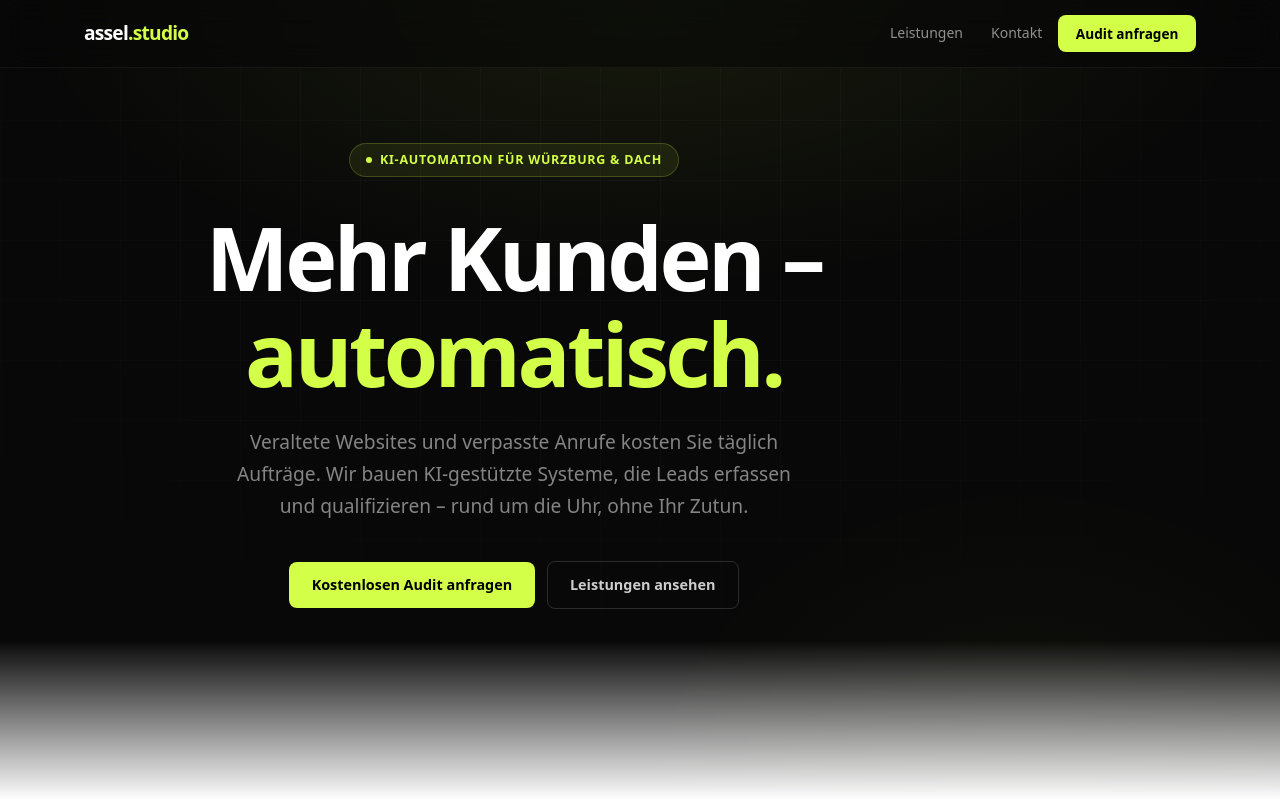
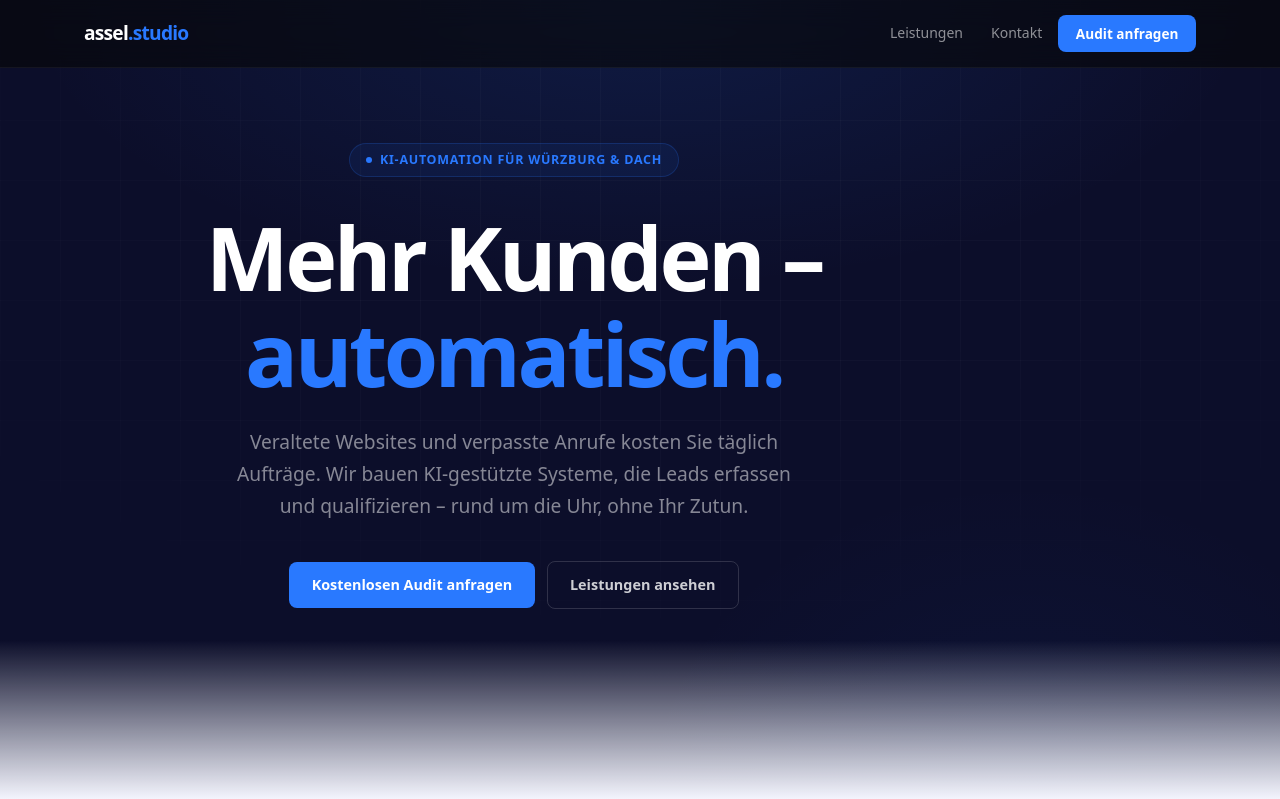
Before and after one commit to lassel98/assel.studio-website, a React (Vite) app: page / in a window 1280 px wide. Shown: the top 799 px of the page. Built offline with nearby package versions, Linux system fonts and the light colour scheme; a web font is replaced by a local one.

Commit message:
Update App.jsx and styling

```diff
--- a/src/index.css
+++ b/src/index.css
@@ -1,20 +1,20 @@
 @import url('https://fonts.google.com/css2?family=Plus+Jakarta+Sans:wght@400;500;600;700&display=swap');
 
 :root {
-  --bg:           #ffffff;
-  --bg-off:       #f7f7f5;
-  --bg-dark:      #080808;
-  --bg-dark-2:    #111111;
+  --bg:           #F5F6FF;
+  --bg-off:       #ECEEFF;
+  --bg-dark:      #0C0E2A;
+  --bg-dark-2:    #14163A;
 
-  --text:         #111111;
-  --text-muted:   #888888;
-  --text-subtle:  #bbbbbb;
+  --text:         #0E1030;
+  --text-muted:   #6B7280;
+  --text-subtle:  #A0A8C0;
   --text-inv:     rgba(255,255,255,0.9);
   --text-inv-muted: rgba(255,255,255,0.5);
 
-  --accent:       #D4FF48;
-  --accent-dark:  #b8e02a;
-  --accent-text:  #3a5200;
+  --accent:       #2979FF;
+  --accent-dark:  #1A5CD9;
+  --accent-text:  #1554CC;
 
   --border:       rgba(0,0,0,0.08);
   --border-dark:  rgba(255,255,255,0.08);
@@ -91,12 +91,12 @@ h1, h2, h3, h4 {
 
 .btn-cta {
   background: var(--accent);
-  color: #000;
+  color: #fff;
 }
 .btn-cta:hover {
   background: var(--accent-dark);
   transform: translateY(-1px);
-  box-shadow: 0 8px 24px -8px rgba(212, 255, 72, 0.4);
+  box-shadow: 0 8px 24px -8px rgba(41, 121, 255, 0.5);
 }
 
 .btn-ghost {
@@ -192,8 +192,8 @@ h1, h2, h3, h4 {
   position: absolute;
   inset: 0;
   background:
-    radial-gradient(ellipse 80% 60% at 50% 0%, rgba(212,255,72,0.08) 0%, transparent 60%),
-    radial-gradient(ellipse 60% 80% at 80% 100%, rgba(212,255,72,0.04) 0%, transparent 50%);
+    radial-gradient(ellipse 80% 60% at 50% 0%, rgba(41,121,255,0.12) 0%, transparent 60%),
+    radial-gradient(ellipse 60% 80% at 80% 100%, rgba(41,121,255,0.06) 0%, transparent 50%);
 }
 
 .hero-grid {
@@ -218,8 +218,8 @@ h1, h2, h3, h4 {
   display: inline-flex;
   align-items: center;
   gap: 0.5rem;
-  background: rgba(212,255,72,0.08);
-  border: 1px solid rgba(212,255,72,0.2);
+  background: rgba(41,121,255,0.08);
+  border: 1px solid rgba(41,121,255,0.2);
   color: var(--accent);
   font-size: 0.78rem;
   font-weight: 600;
@@ -276,6 +276,7 @@ h1, h2, h3, h4 {
   bottom: 0; left: 0; right: 0;
   height: 160px;
   background: linear-gradient(to top, var(--bg), transparent);
+
   z-index: 3;
   pointer-events: none;
 }
@@ -351,11 +352,11 @@ h1, h2, h3, h4 {
   border-radius: 12px;
   opacity: 0;
   transition: opacity var(--t-normal);
-  background: linear-gradient(135deg, rgba(212,255,72,0.04) 0%, transparent 60%);
+  background: linear-gradient(135deg, rgba(41,121,255,0.05) 0%, transparent 60%);
 }
 
 .service-card:hover {
-  border-color: rgba(212,255,72,0.25);
+  border-color: rgba(41,121,255,0.35);
   transform: translateY(-3px);
   box-shadow: 0 12px 32px -8px rgba(0,0,0,0.08);
 }
@@ -441,13 +442,13 @@ h1, h2, h3, h4 {
   display: inline-flex;
   align-items: center;
   gap: 8px;
-  background: rgba(212,255,72,0.12);
+  background: rgba(41,121,255,0.10);
   color: var(--accent-text);
   padding: 0.3rem 0.875rem;
   border-radius: 100px;
   font-size: 0.8rem;
   font-weight: 600;
-  border: 1px solid rgba(212,255,72,0.25);
+  border: 1px solid rgba(41,121,255,0.25);
   margin-bottom: 1.5rem;
 }
 
@@ -495,7 +496,7 @@ h1, h2, h3, h4 {
   width: 18px;
   height: 18px;
   border-radius: 50%;
-  background: rgba(212,255,72,0.2);
+  background: rgba(41,121,255,0.15);
   flex-shrink: 0;
 }
 
@@ -612,7 +613,7 @@ h1, h2, h3, h4 {
 .form-success-icon {
   width: 52px;
   height: 52px;
-  background: rgba(212,255,72,0.15);
+  background: rgba(41,121,255,0.12);
   border-radius: 50%;
   display: flex;
   align-items: center;
```
